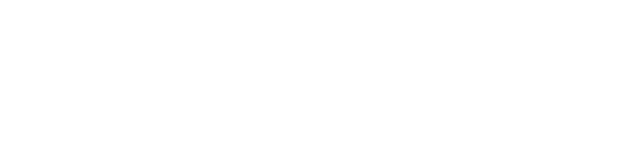
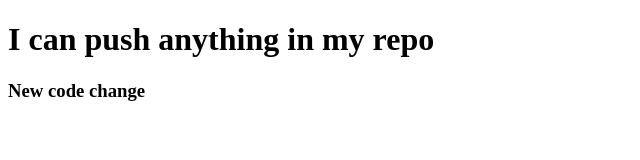
Before and after one commit to Arifulxcz/first-repo, a plain HTML site: page index.html in a window 1280 px wide. Shown: the whole page, without its empty margins (0-640 px from the left). Drawn offline with Linux system fonts and the light colour scheme.

Commit message:
this is my second commit

```diff
--- a/index.html
+++ b/index.html
@@ -7,6 +7,7 @@
     <title>first repo</title>
 </head>
 <body>
-
+    <h1>I can push anything in my repo</h1>
+    <h3>New code change</h3>
 </body>
 </html>
```
